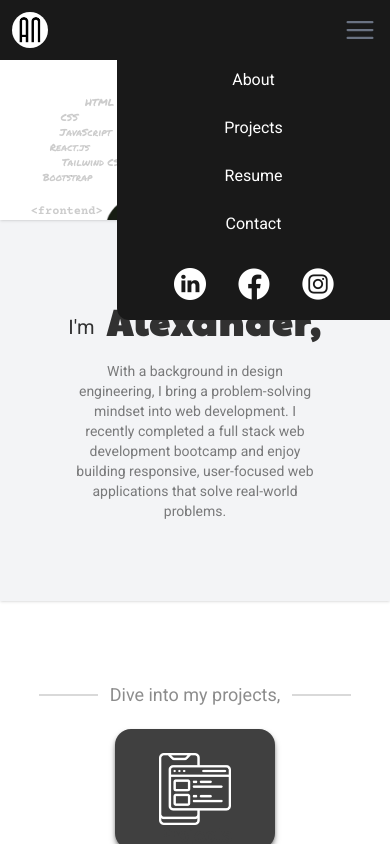
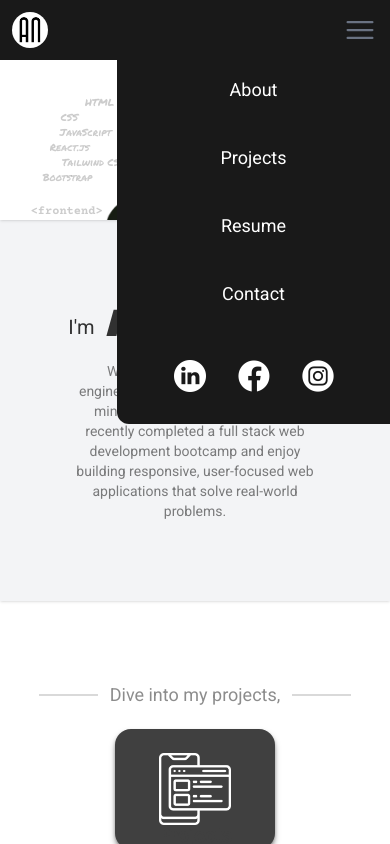
Before and after one commit to noelalexr/portfolio, a React (Vite) app: page / in a window 390 px wide. Both pictures are taken after a click on the button 360 px from the left and 30 px from the top of the page. Shown: the top 844 px of the page. Built offline with nearby package versions, Linux system fonts and the light colour scheme.

Commit message:
fix: adjust fonts of burger and some feats

```diff
--- a/src/components/Header.jsx
+++ b/src/components/Header.jsx
@@ -4,18 +4,22 @@ import { motion, AnimatePresence } from "framer-motion"
 const Header = () => {
     const [isOpen, setIsOpen] = useState(false);
     const menuRef = useRef(null);
+    const burgerRef = useRef(null);
 
     useEffect(() => {
         const handleClickOutside = (event) => {
-            if (menuRef.current && !menuRef.current.contains(event.target)) {
+            if (
+                menuRef.current &&
+                !menuRef.current.contains(event.target) &&
+                burgerRef.current &&
+                !burgerRef.current.contains(event.target)
+            ) {
                 setIsOpen(false);
             }
         };
 
         if (isOpen) {
             document.addEventListener("mousedown", handleClickOutside);
-        } else {
-            document.removeEventListener("mousedown", handleClickOutside);
         }
 
         return () => {
@@ -60,7 +64,7 @@ const Header = () => {
                         </a>
                     </div>
                 </div>
-                <button onClick={() => setIsOpen(!isOpen)} className={`my-auto md:hidden  ${isOpen ? "text-gray-500" : "text-white"}`}>
+                <button ref={burgerRef} onClick={() => setIsOpen(!isOpen)} className={`my-auto md:hidden  ${isOpen ? "text-gray-500" : "text-white"}`}>
                     <svg xmlns="http://www.w3.org/2000/svg" fill="none" viewBox="0 0 24 24" strokeWidth={1.5} stroke="currentColor" className="size-9">
                         <path strokeLinecap="round" strokeLinejoin="round" d="M3.75 6.75h16.5M3.75 12h16.5m-16.5 5.25h16.5" />
                     </svg>
@@ -74,13 +78,13 @@ const Header = () => {
                         animate={{ x: 0, opacity: 1 }}
                         transition={{ duration: 0.3, ease: "easeOut" }}
                         exit={{ x: "100%", opacity: 0 }}
-                        className="absolute top-14 right-0 md:hidden bg-[#191919] z-20 w-[70%] text-white text-center flex flex-col rounded-bl-xl"
+                        className="absolute top-14 right-0 md:hidden bg-[#191919] z-20 w-[70%] text-white text-center flex flex-col rounded-bl-xl text-lg"
                     >
-                        <a href="/about" className="py-3 hover:bg-black active:bg-black transition-all duration-300">About</a>
-                        <a href="/projects" className="py-3 hover:bg-black active:bg-black transition-all duration-300">Projects</a>
-                        <a href="https://drive.google.com/file/d/1ypxM6ttVSOhLz0RX978Kk5V20_-uMJrC/view?usp=sharing" target="_blank" rel="noopener noreferrer" className="py-3 hover:bg-black active:bg-black transition-all duration-300">Resume</a>
-                        <a href="/contact" className="py-3 hover:bg-black active:bg-black transition-all duration-300">Contact</a>
-                        <div className={`flex flex-row justify-center items-center gap-8 py-5`}>
+                        <a href="/about" className="py-5 hover:bg-black active:bg-black transition-all duration-300">About</a>
+                        <a href="/projects" className="py-5 hover:bg-black active:bg-black transition-all duration-300">Projects</a>
+                        <a href="https://drive.google.com/file/d/1ypxM6ttVSOhLz0RX978Kk5V20_-uMJrC/view?usp=sharing" target="_blank" rel="noopener noreferrer" className="py-5 hover:bg-black active:bg-black transition-all duration-300">Resume</a>
+                        <a href="/contact" className="py-5 hover:bg-black active:bg-black transition-all duration-300">Contact</a>
+                        <div className={`flex flex-row justify-center items-center gap-8 py-8`}>
                             <a href="https://www.linkedin.com/in/noelalexander/" target="_blank" rel="noopener noreferrer" className="w-8 h-8 my-auto relative">
                                 <div className="hover:bg-black/45 active:bg-black/45 absolute top-0 left-0 w-8 h-8 rounded-full transition-all duration-300"></div>
                                 <img src="/images/icons/linkedin.png" alt="linkedin" className="w-8 h-8" />
```
